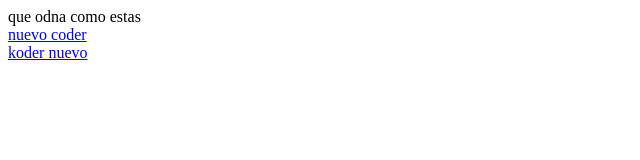
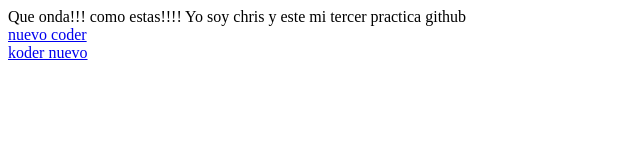
Before and after one commit to mistico27/tercerGitHub, a plain HTML site: page index.html in a window 1280 px wide. Shown: the whole page, without its empty margins (0-640 px from the left). Drawn offline with Linux system fonts and the light colour scheme.

Commit message:
mensaje5

```diff
--- a/index.html
+++ b/index.html
@@ -7,7 +7,9 @@
     <title>Document</title>
 </head>
 <body>
-    que odna como estas
+    Que onda!!! como estas!!!!
+
+    Yo soy chris  y este mi tercer practica github
 
     <br>
       <a class="btn btn-primary" href="https://www.freecodecamp.org/">nuevo coder</a>
```
